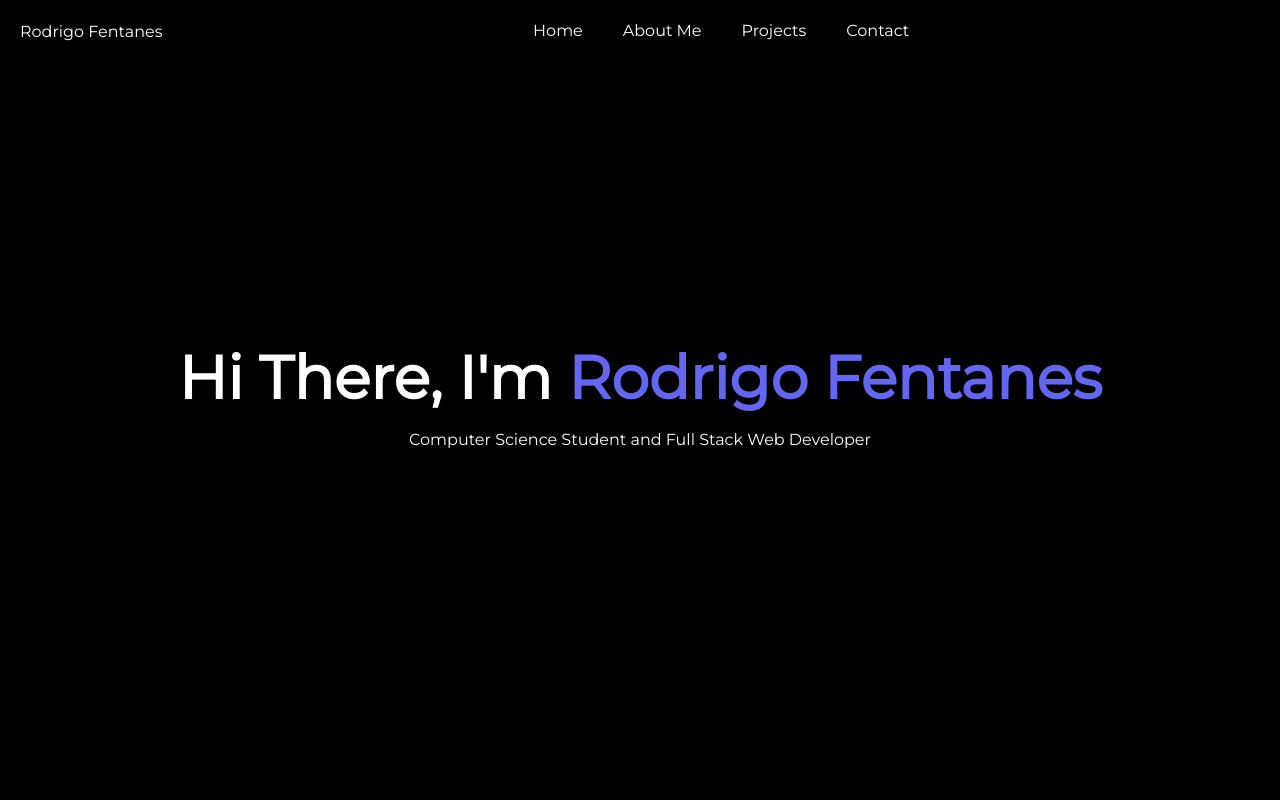
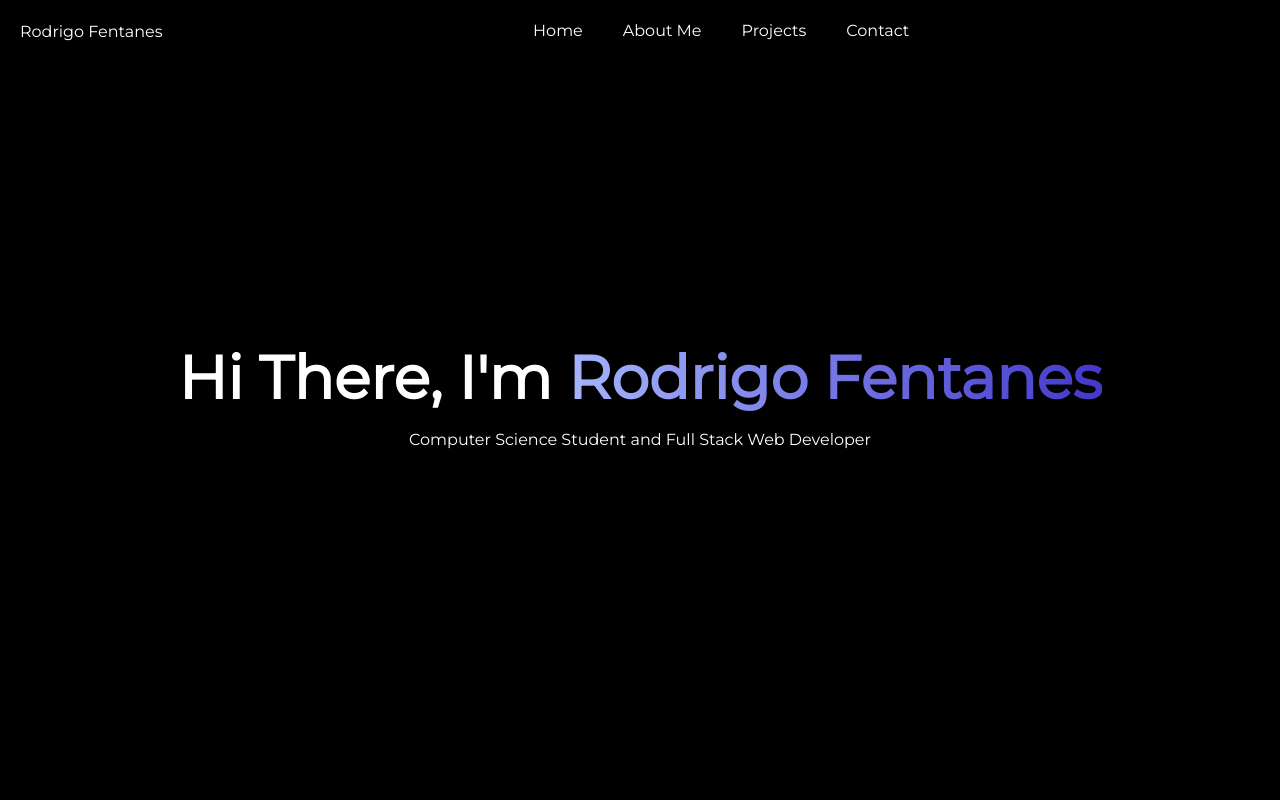
Before and after one commit to rodrfentanes21/my-portfolio, a Next.js app: page / in a window 1280 px wide. Shown: the top 800 px of the page. Built offline with nearby package versions, Linux system fonts and the light colour scheme.

Commit message:
text gradient on intro

```diff
--- a/components/Intro.tsx
+++ b/components/Intro.tsx
@@ -13,7 +13,7 @@
       }}
     >
       <h1 className="text-6xl font-bold self-center text-center">
-        Hi There, I&apos;m <span className="text-indigo-500">Rodrigo Fentanes</span>
+        Hi There, I&apos;m <span className="text-transparent bg-clip-text bg-gradient-to-r from-indigo-300 to-indigo-700">Rodrigo Fentanes</span>
       </h1>
       <p>
         Computer Science Student and Full Stack Web Developer
```
